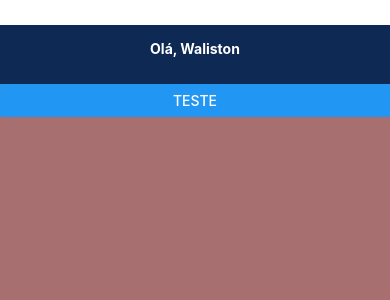
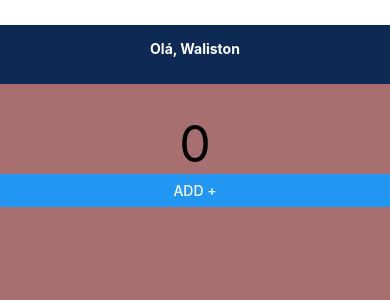
Before and after one commit to eu-waliston/React-Native, a React Native app in the folder logica/: screen / in a window 390 px wide. Shown: the top 300 px of the page. Built offline with nearby package versions, Linux system fonts and the light colour scheme.

Commit message:
React Native - Hooks, Clico de vida e states

```diff
--- a/logica/components/Body.jsx
+++ b/logica/components/Body.jsx
@@ -1,6 +1,6 @@
 import React from "react";
 import { Text, StyleSheet, View } from "react-native";
-import ButtonComponent from "./Button";
+import ButtonEffect from "./ButtonEffect";
 
 const App = (props) => {
   return (
@@ -8,7 +8,7 @@ const App = (props) => {
       {/* <Text style={bodyStyle.text}>
         {this.chamarNome()}
       </Text> */}
-      <ButtonComponent titulo="Teste" />
+      <ButtonEffect titulo="ADD +" />
     </View>
   );
 };
--- a/logica/components/Button.jsx
+++ /dev/null
@@ -1,24 +0,0 @@
-import React from "react";
-import { View, Button,StyleSheet  } from "react-native";
-
-const ButtonComponent = (props) => {
-
-    function clickEffect(){
-       console.log("Hey Listen");
-    }
-
-    return (
-        <View>
-            <Button title={props.titulo} onPress={clickEffect}/>
-        </View>
-    )
-}
-
-const btn = StyleSheet.create({
-    effect: {
-        opacity: 0.9,
-        textTransform: "capitalize"
-    }
-})
-
-export default ButtonComponent;
--- /dev/null
+++ b/logica/components/ButtonEffect.jsx
@@ -0,0 +1,27 @@
+import React from "react";
+import { View, StyleSheet, Text, Button } from "react-native";
+
+const ButtonEffect = (props) => {
+  const [num, setNum] = React.useState(0);
+
+  const addMoreOne = () => {
+    setNum(num + 1);
+  };
+
+  return (
+    <View>
+      <Text style={btnStyle.text}>{num}</Text>
+      <Button title={props.titulo} onPress={addMoreOne} />
+    </View>
+  );
+};
+
+const btnStyle = StyleSheet.create({
+  text: {
+    textAlign: "center",
+    fontSize: 50,
+    marginTop: 30,
+  },
+});
+
+export default ButtonEffect;
```
